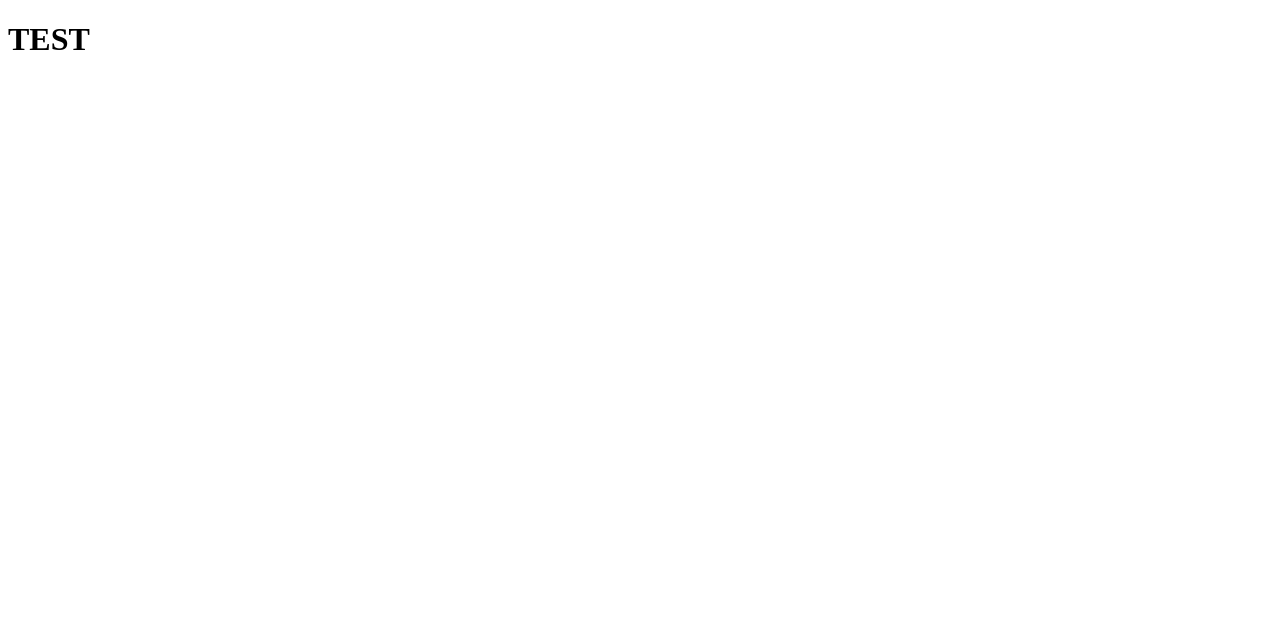
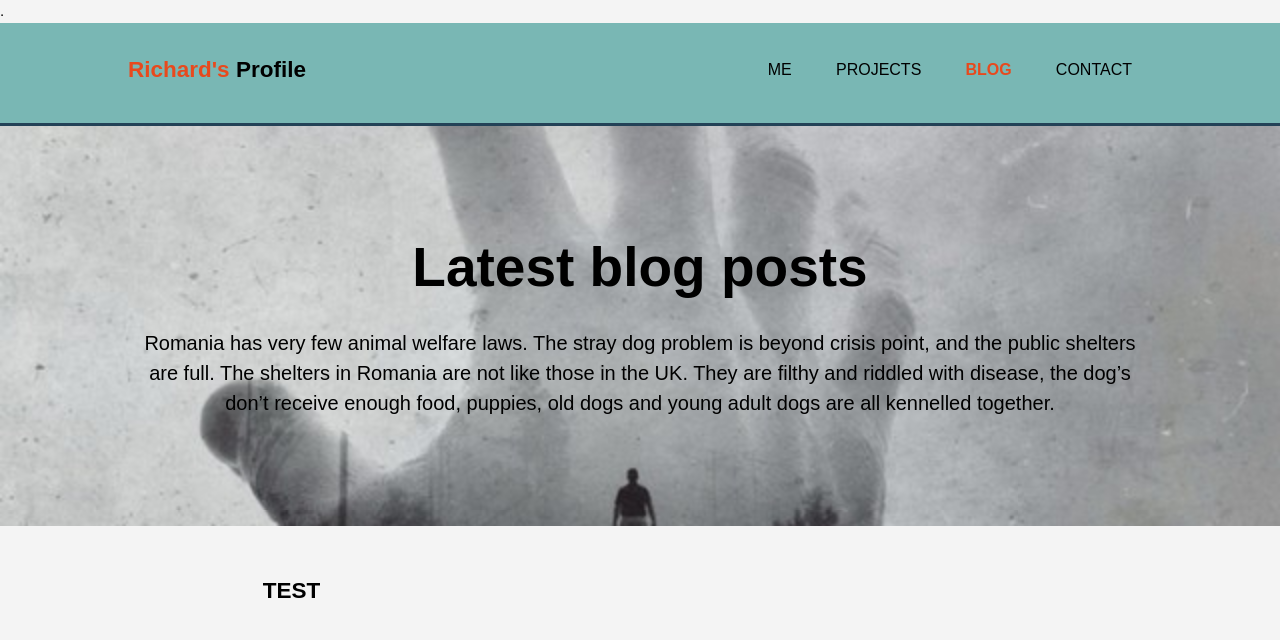
Before and after one commit to Ruchbit/Ruchbit.github.io, a plain HTML site: page blog.html in a window 1280 px wide. Drawn offline with Linux system fonts and the light colour scheme.

Commit message:
Comments + H1 optimise
Finished adding base comments to blog.html. Changed Richard profile to be h2 and changed css accordingly.

```diff
--- a/blog.html
+++ b/blog.html
@@ -6,27 +6,88 @@
 <!-- lang="en-GB" sets the pages language to be english-Great britain (Browser now knows) -->
 <html lang="en-GB">
 
- <!-- Gives the page a name that appears in tab, this is important to SEO. It will be considered towards keywords. This is the wording that will be seen on a search ranking. 60 Characters max, otherwise will not be formatted properly  -->
- <!-- It is normal for title tags to not be short and snappy, does not perform well for SEO. Thus 'Blog' Should be changed to ~'Richard Chen's Blog Posts' as more specific etc. -->
-<title> Richard Chen's Blog Posts </title>
+<!-- Metadata, specific info of page not shown to user. Techinical infor for SE, web browser. Notably title  & desciption -->
+<head>
+ 	<!-- Gives the page a name that appears in tab, this is important to SEO. It will be considered towards keywords. This is the wording that will be seen on a search ranking. 60 Characters max, otherwise will not be formatted properly  -->
+ 	<!-- It is normal for title tags to not be short and snappy, does not perform well for SEO. Thus 'Blog' Should be changed to ~'Richard Chen's Blog Posts' as more specific etc. -->
+	<title> Richard Chen's Blog Posts </title>
 
-
-<!-- <header> represents introductory content, typically a group of introductory or navigational aids. It may contain some heading elements but also a logo, a search form, an author name, and other elements. -->
-<header>
+	<!-- ------------------------- -->
 	<!-- Meta data is the information about the information, this will be read by the browser. Will not be displayed on website. Usually contributes to the SEO, description of page that will be seen on SE  -->
+	<!-- ------------------------- -->
 
 	<!-- Character set, giving browser the encoding that will be used to digest website  -->
 	<meta charset="UTF-8">
 
 	<!-- name defines the meta's value/ what type of meta it is based on predetermined existing values. -->
 	<!-- Content is giving the meta name it's significance and value. Description. -->
+
 	<!-- Viewport= Users visible area of a page depending on device screen -->
 	<!-- Width=device-width gives browser instruction on how to control the page scaling and dimensions -->
-	<meta name="viewport" content="width=device-width, initial-scale=1.0"
+	<meta name="viewport" content="width=device-width, initial-scale=1.0">
+
+	<!-- Very visible. Important to be readable and compelling within. 160 Characters. Lets user know exactly what the page is about (This is what will appear underneath title in SE. Can be emboldened by google if it matches the keywords searched. Include calls to action. The content is what will be showed. -->
+	<!-- Avoid duplicate descriptions -->
+	<meta name="description" content="Text">
+
+	<!-- <meta name="keywords" content="" No longer in use. Potentially crawlled by bots for ad systems but otherwise not used--> .
+
+	<!-- This links the current page with another piece of code to then have it's relationship to be defined as a style sheet. Mostly used to link CSS styling -->
+	<!-- <link rel="stylesheet" type="text/css" href=""> can be typed too but seems unneccassary since type by default is "text/css"  -->
+	<link rel="stylesheet" type="text/css" href="./css/style.css">
+</head>
+
+
+<!-- <header> represents introductory content, typically a group of introductory or navigational aids. It may contain some heading elements but also a logo, a search form, an author name, and other elements. -->
+<header>
+
+	<!-- Simply defines a division in website. Usually coupled with ID/ Class to be styled via css. -->
+	<!-- Class attribute will give a classname(s) to an element. Corresponds to css styling, allowing one set of css to style many different parts of a website. Set class attribute to be"container"-->
+	<div class="container">
+
+		<!-- Set id attribute to be "branding". Value must be unqiue in HTML document. Allow css to target specific id. Reserved for one-off/ special areas -->
+		<div id="branding">
+
+			<!-- Webpage headline/title outlining page. Most SEO heavy heading. Similar to title advised ~65 Characters. Keyword considerate. Formatted differently. Google says it doesn't matter but SEO practise suggest 1 per page -->
+			<!-- span is like inline div. Allow separation of text within a line of code. Given attribute, it can be targeted by css & java to be styled etc. -->
+			<h2><span class="highlight"> Richard's </span> Profile</h2>
+		</div>
+
+		<!-- Special divider used to contain the major navigational links on website -->
+		<nav>
+			<!-- Unordered (bulleted) list, coupled with list items -->
+			<u1>
+				<!-- a signifies a hyperlink. sends to another location. href= <URL> value.  -->
+				<li > <a href="index.html">Me</a></li>
+				<li > <a href="project.html">Projects</a></li>
+				<li class = "current"> <a href="blog.html">Blog</a></li>
+				<li >  <a href="contact.html">Contact</a></li>
+			</u1>
+
+		</nav>
+	</div>
 
 </header>
 
-<body>	<h1> TEST </h1>
+<!-- Element contains the main contents of HTML document. Headings, paragraphs, images, linkes , tables.  -->
+<body>
+
+	<!-- Content inside is grouped. Relates to a single theme. Div's don't have this conventional use restriction -->
+	<section id="introduction">
+		<div class = "container">
+			<h1>Latest blog posts</h1>
+
+			<!-- Paragraph of text. Large amounts of text  -->
+			<p>Romania has very few animal welfare laws. The stray dog problem is beyond crisis point, and the public shelters are full. The shelters in Romania are not like those in the UK.  They are filthy and riddled with disease, the dog’s don’t receive enough food, puppies, old dogs and young adult dogs are all kennelled together.</p>
+		</div>
+	</section>
+	<section id="boxes">
+		<div class="container">
+			<div class="box">
+
+				<h2> TEST </h2>
+
+	</div>
 </body>
 
 </html>
--- a/css/style.css
+++ b/css/style.css
@@ -58,12 +58,12 @@ header li{
 header #branding{
 	float:left;
 }
-header #branding h1{
+header #branding h2{
 	margin:0;
 }
 header nav{
 	float:right;
-	margin-top:10px;
+	margin-top:5px;
 }
 
 header .highlight, header .current a{
```
Also changed, not shown: contact.html (added, +52 -0 lines), index.html (+4 -3 lines), project.html (+3 -1 lines), 1 other file.
